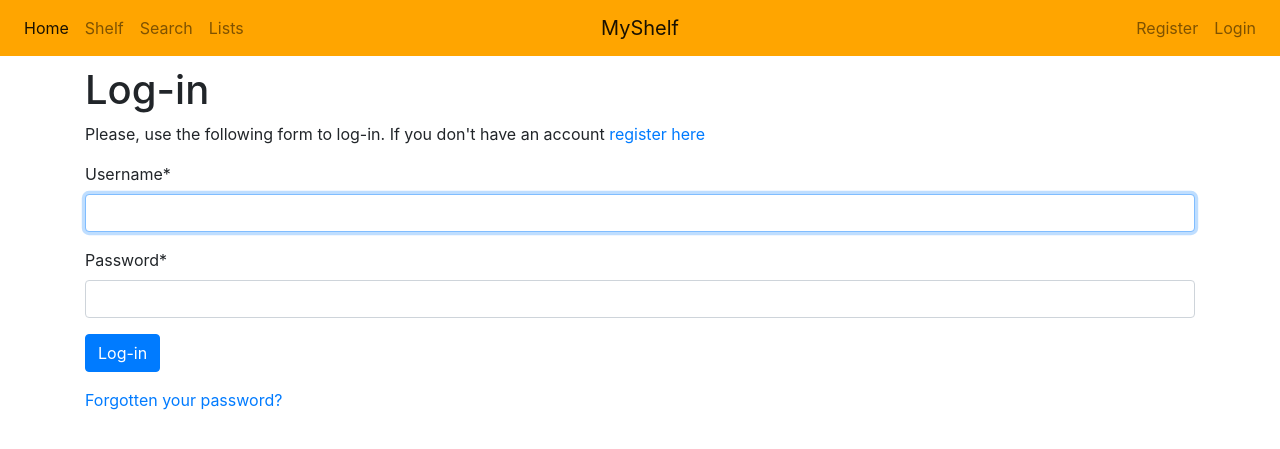
After one commit to btudorache/myshelf, a Django app: page /accounts/login/ in a window 1280 px wide. The commit adds this page. Shown: the top 449 px of the page. Run offline with Django 3.2, Linux system fonts and the light colour scheme; some libraries are stand-ins or nearby versions.

Commit message:
added login and logout functionality

```diff
--- a/accounts/templates/accounts/user/register.html
+++ b/accounts/templates/accounts/user/register.html
@@ -9,6 +9,6 @@
   <form method="post">
     {{ user_form|crispy }}
     {% csrf_token %}
-    <p><input type="submit" value="Create my account"></p>
+    <p><input class="btn btn-primary" type="submit" value="Create my account"></p>
   </form>
 {% endblock %}
--- a/accounts/templates/accounts/user/register_done.html
+++ b/accounts/templates/accounts/user/register_done.html
@@ -4,5 +4,5 @@
 
 {% block content %}
   <h1>Welcome {{ new_user.first_name }}!</h1>
-  <p>Your account has been successfully created. Now you can <a href="#">log in</a>.</p>
+  <p>Your account has been successfully created. Now you can <a href="{% url "login" %}">log in</a>.</p>
 {% endblock %}
--- /dev/null
+++ b/accounts/templates/registration/login.html
@@ -0,0 +1,25 @@
+{% extends "base.html" %}
+{% load crispy_forms_tags %}
+
+{% block title %}Log-in{% endblock %}
+
+{% block content %}
+  <h1>Log-in</h1>
+  {% if form.errors %}
+    <p>
+      Your username and password didn't match.
+      Please try again.
+    </p>
+  {% else %}
+    <p>Please, use the following form to log-in. If you don't have an account <a href="{% url "register" %}">register here</a></p>
+  {% endif %}
+  <div class="login-form">
+    <form action="{% url 'login' %}" method="post">
+      {{ form|crispy }}
+      {% csrf_token %}
+      <input type="hidden" name="next" value="{{ next }}" />
+      <p><input class="btn btn-primary" type="submit" value="Log-in"></p>
+    </form>
+    <p><a href="#">Forgotten your password?</a></p>
+  </div>
+{% endblock %}
--- a/accounts/urls.py
+++ b/accounts/urls.py
@@ -1,8 +1,9 @@
-from django.urls import path
+from django.urls import path, include
 
 from . import views
 
 
 urlpatterns = [
+    path('', include('django.contrib.auth.urls')),
     path('register/', views.register, name='register'),
 ]
--- a/layout/templates/base.html
+++ b/layout/templates/base.html
@@ -33,20 +33,31 @@
           </li>
         </ul>
       </div>
+
       <div class="mx-auto order-0">
         <a class="navbar-brand mx-auto" href="#">MyShelf</a>
         <button class="navbar-toggler" type="button" data-toggle="collapse" data-target=".dual-collapse2">
           <span class="navbar-toggler-icon"></span>
         </button>
       </div>
+
       <div class="navbar-collapse collapse w-100 order-3 dual-collapse2">
         <ul class="navbar-nav ml-auto">
-          <li class="nav-item">
-            <a class="nav-link" href="{% url "register" %}">Register</a>
-          </li>
-          <li class="nav-item">
-            <a class="nav-link" href="#">Login</a>
-          </li>
+          {% if user.is_authenticated %}
+            <li class="nav-item">
+              <a class="nav-link" href="#">Profile</a>
+            </li>
+            <li class="nav-item">
+              <a class="nav-link" href="{% url 'logout' %}">Logout</a>
+            </li>
+          {% else %}
+            <li class="nav-item">
+              <a class="nav-link" href="{% url "register" %}">Register</a>
+            </li>
+            <li class="nav-item">
+              <a class="nav-link" href="{% url "login" %}">Login</a>
+            </li>
+          {% endif %}
         </ul>
       </div>
     </nav>
--- a/myshelf/settings.py
+++ b/myshelf/settings.py
@@ -124,4 +124,7 @@ USE_TZ = True
 
 STATIC_URL = '/static/'
 
+LOGIN_REDIRECT_URL = '/'
+LOGOUT_REDIRECT_URL = '/'
+
 CRISPY_TEMPLATE_PACK = 'bootstrap4'
```
Also changed, not shown: accounts/templates/registration/logged_out.html (added, +11 -0 lines), accounts/forms.py (line endings or trailing spaces).
